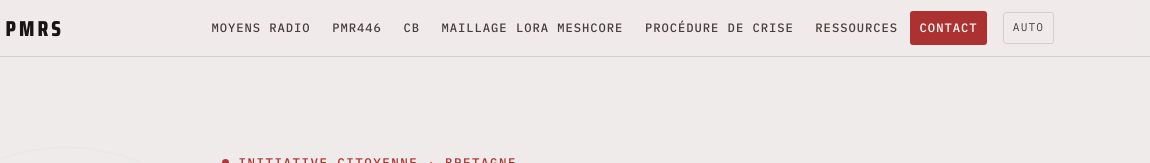
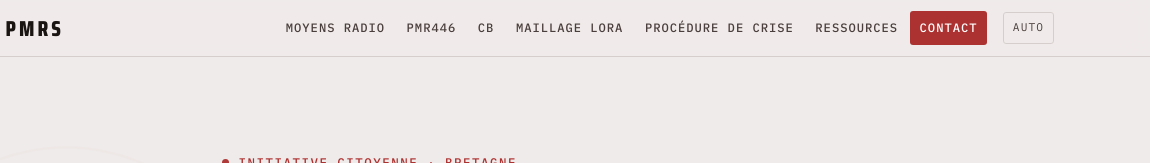
Before and after one commit to Linzdigr/pmrs, a plain HTML site: page index.html in a window 1280 px wide. Shown: the top 163 px of the page, 130-1280 px from the left. Drawn offline with Linux system fonts and the light colour scheme.

Commit message:
Panel coherence between view

```diff
--- a/index.html
+++ b/index.html
@@ -50,7 +50,7 @@
       <a href="#moyens">Moyens radio</a>
       <a href="pmr446.html">PMR446</a>
       <a href="cb.html">CB</a>
-      <a href="maillage.html">Maillage LoRa Meshcore</a>
+      <a href="maillage.html">Maillage LoRa</a>
       <a href="procedure.html">Procédure de crise</a>
       <a href="#ressources">Ressources</a>
       <a class="cta" href="#contact">Contact</a>
```
